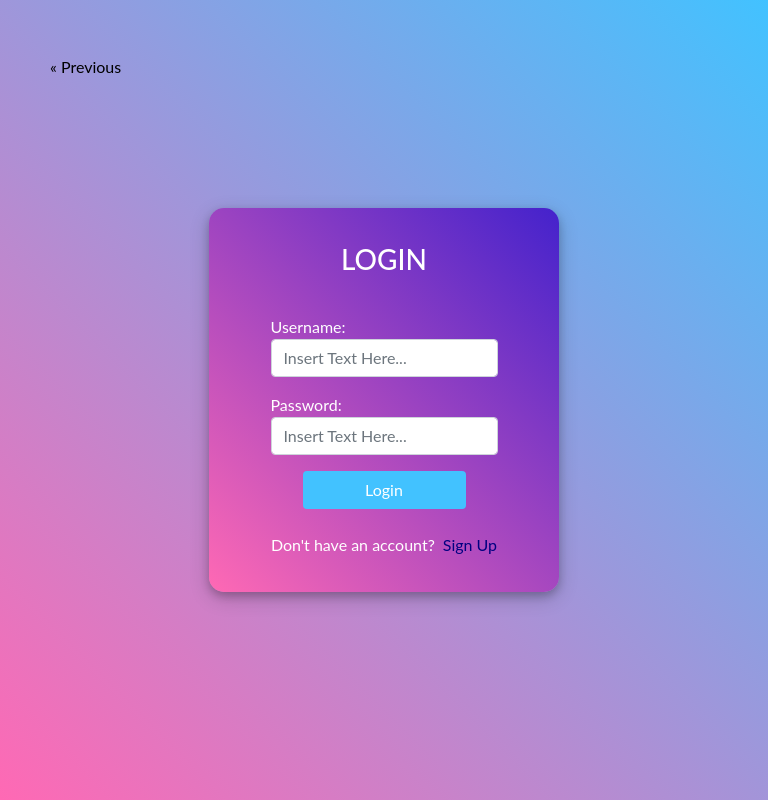
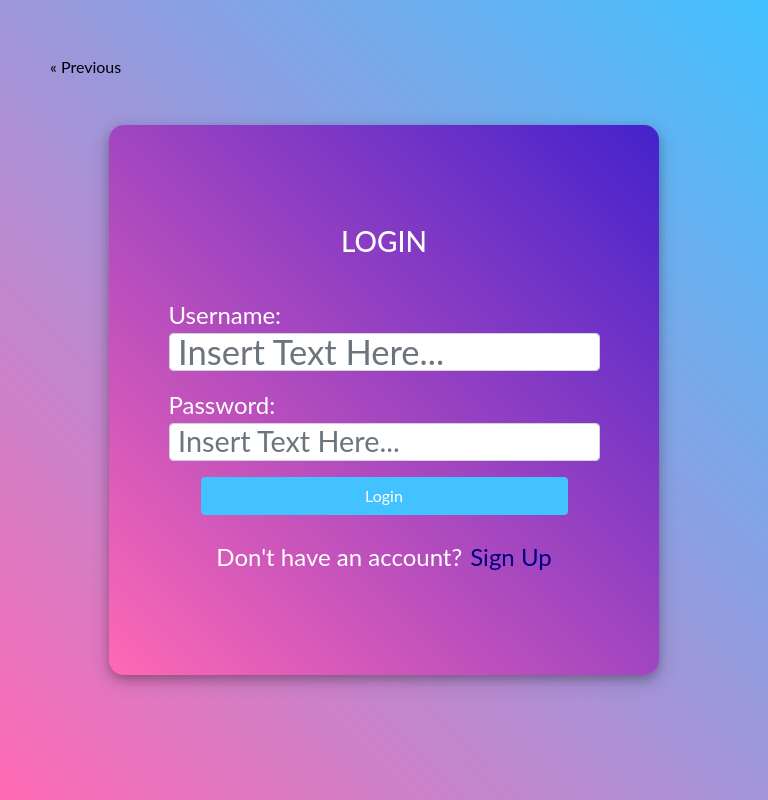
Before and after one commit to Jazzy-Family-Creation/Jazzy_Website, a Django app: page /login/ in a window 768 px wide. Run offline with Django 3.2, Linux system fonts and the light colour scheme; some libraries are stand-ins or nearby versions.

Commit message:
login and register media view and mobile view complete

```diff
--- a/app/static/styles.css
+++ b/app/static/styles.css
@@ -1572,4 +1614,49 @@ td.sun:hover {
     justify-content: center;
     margin-left: 30%;
   }
-}
+  .user_card2 {
+    min-width: 550px;
+    min-height: 550px;
+    margin-top: auto;
+    margin-bottom: auto;
+    background: linear-gradient(45deg, hotpink, #42c);
+    position: relative;
+    display: flex;
+    justify-content: center;
+    flex-direction: column;
+    padding: 35px;
+    box-shadow: 0 4px 8px 0 rgba(0, 0, 0, 0.2), 0 6px 20px 0 rgba(0, 0, 0, 0.19);
+    -webkit-box-shadow: 0 4px 8px 0 rgba(0, 0, 0, 0.2),
+      0 6px 20px 0 rgba(0, 0, 0, 0.19);
+    -moz-box-shadow: 0 4px 8px 0 rgba(0, 0, 0, 0.2),
+      0 6px 20px 0 rgba(0, 0, 0, 0.19);
+    border-radius: 15px;
+  }
+  .d-flex {
+    display: flex !important;
+    color: white;
+    font-size: x-large;
+  }
+  .mb-3 {
+    padding: -5%;
+    font-size: larger;
+  }
+  .mt-4 {
+    padding: -5%;
+    font-size: larger;
+  }
+  .form-control {
+    padding: 2%;
+    font-size: larger;
+    min-width: 75px;
+  }
+  .container2 {
+    width: 100%;
+    height: 100vh;
+    color: #eee;
+    display: flex;
+    justify-content: center;
+    align-items: center;
+  }
+  /* Calendar css for mobile view*/
+}
--- a/app/templates/login.html
+++ b/app/templates/login.html
@@ -30,7 +30,7 @@
         height: 100%;
         background: linear-gradient(45deg, hotpink, #42c2ff);
       }
-      .user_card {
+      .user_card2 {
         width: 350px;
         margin-top: auto;
         margin-bottom: auto;
@@ -49,7 +49,7 @@
         border-radius: 15px;
       }
 
-      .form_container {
+      .form_container2 {
         margin-top: 30px;
       }
 
@@ -102,11 +102,11 @@
 
     <div class="loginC h-100">
       <div class="d-flex justify-content-center h-100">
-        <div class="user_card">
+        <div class="user_card2">
           <div class="d-flex justify-content-center">
             <h3 id="form-title">LOGIN</h3>
           </div>
-          <div class="d-flex justify-content-center form_container">
+          <div class="d-flex justify-content-center form_container2">
             <form method="POST" action="">
               <p class="label_s">Username:</p>
 
```
Also changed, not shown: other parts of app/static/styles.css (+43 -1 lines), app/templates/register.html (+5 -3 lines), db.sqlite3.
